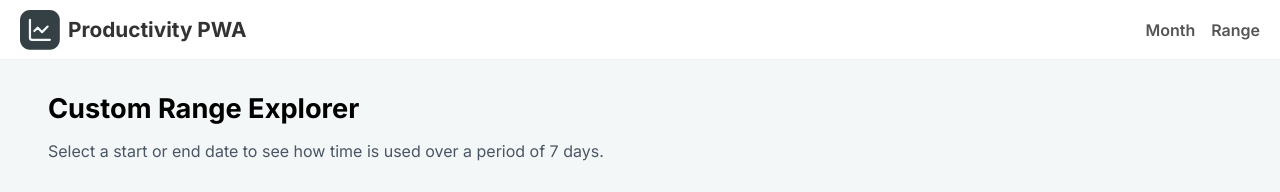
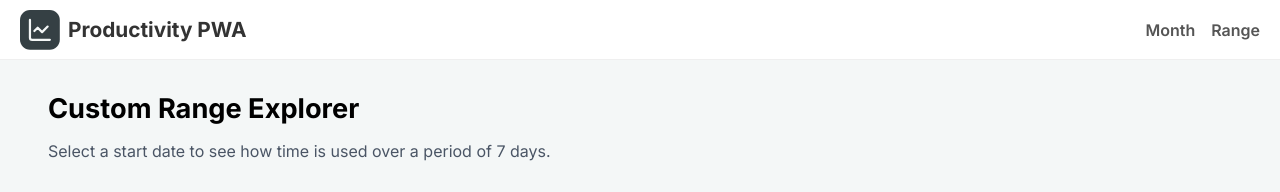
Before and after one commit to RobGrimes8/heor-data-visualisation, a Next.js app: page /range in a window 1280 px wide. Shown: the top 192 px of the page. Built offline with nearby package versions, Linux system fonts and the light colour scheme.

Commit message:
minor content update

```diff
--- a/app/range/page.js
+++ b/app/range/page.js
@@ -11,8 +11,8 @@ export default async function RangePage() {
                 <div className={styles.intro}>
                     <h1>Custom Range Explorer</h1>
                     <p>
-                        Select a start or end date to see how time is used over
-                        a period of 7 days.
+                        Select a start date to see how time is used over a
+                        period of 7 days.
                     </p>
                 </div>
                 <BarChart dataset={dataset} />
```
